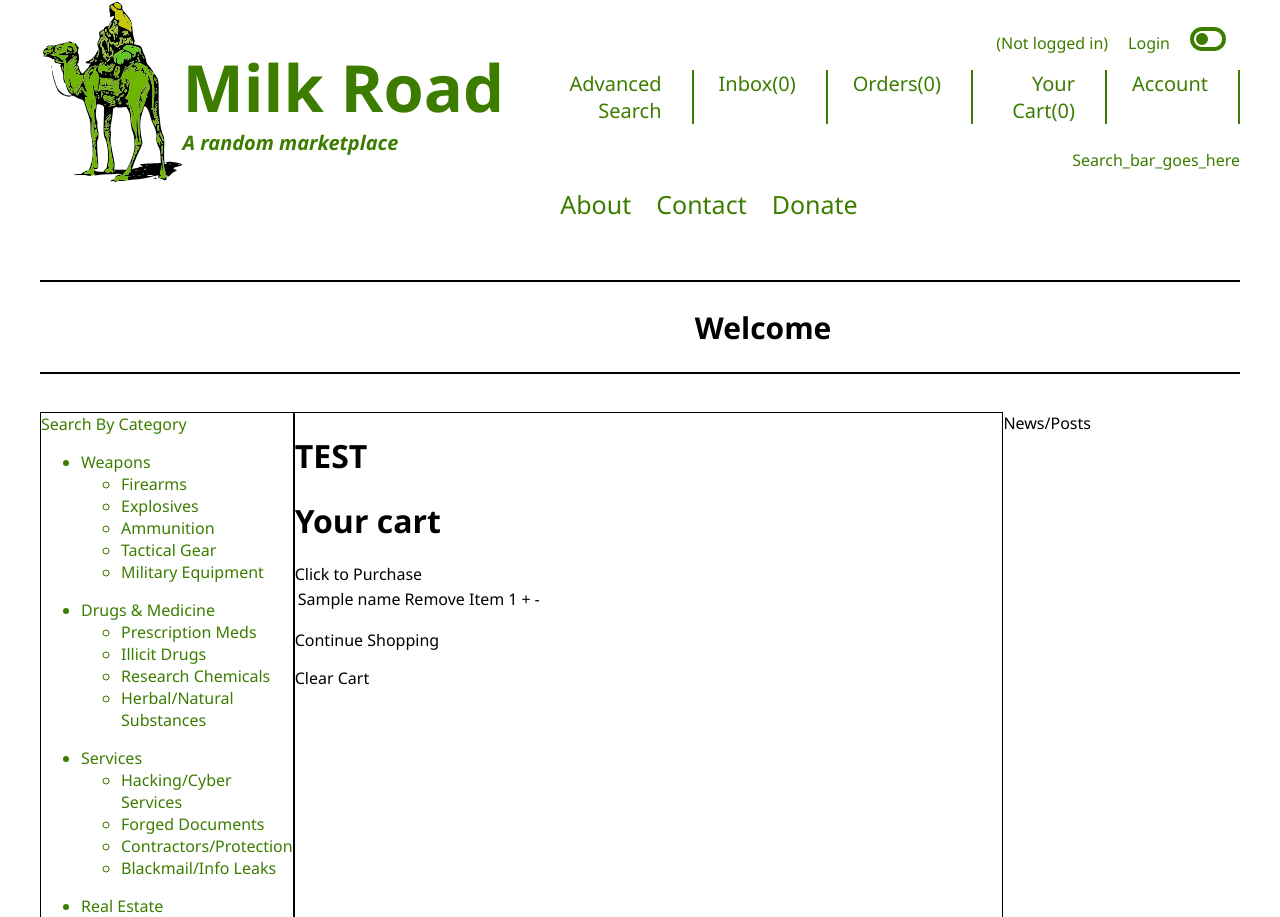
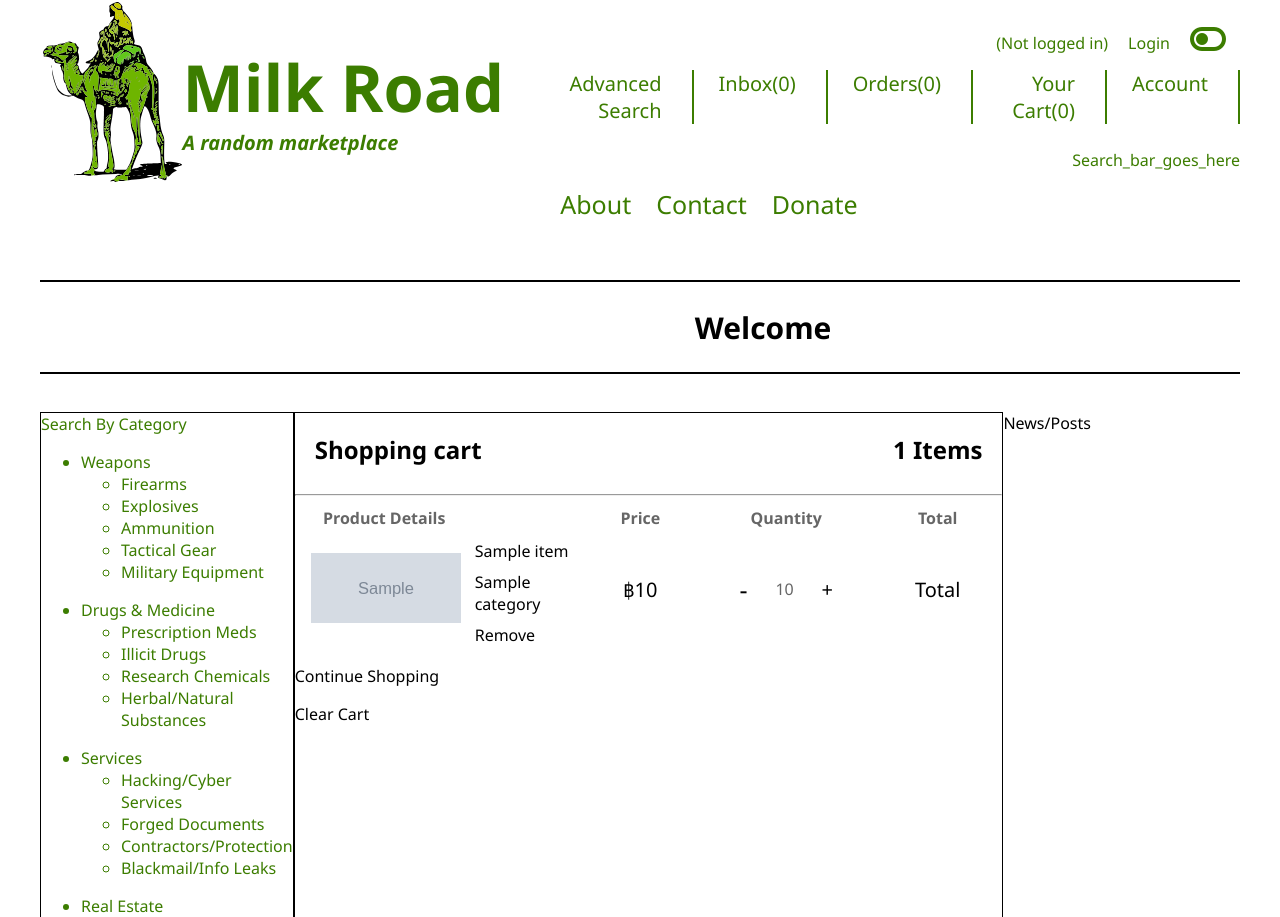
Before and after one commit to ibaiba2112/Milk-Road, a Python web app: template templates/cart.html in a window 1280 px wide. Shown: the part 41-958 px from the top of the page. Run offline with Jinja, Linux system fonts and the light colour scheme; the template is opened without the code that fills it: most values are stand-ins (such as "Sample title", 1, 10 or a date in 2020); grey boxes marked "Sample" are stand-in pictures; some libraries are stand-ins or nearby versions.

Commit message:
Added new cart mechanics and fixed some wallet balance problems

```diff
--- a/static/styles/styles.css
+++ b/static/styles/styles.css
@@ -242,9 +242,6 @@ a{
     width: 15em;
 }
 
-
-
-
 /* SINGLE PRODUCT */
 #single_item_grid {
     display: grid;
@@ -268,3 +265,70 @@ a{
     border-radius: 10px;
     width: 45em;
 }
+
+
+/* CART STYLING */
+
+/* #cart_container{
+
+} */
+
+#cart_container > div{
+    display: flex;
+    justify-content: space-between;
+    padding-left: 20px;
+    padding-right: 20px;
+}
+
+table img{
+    width: 150px;
+    height: 70px;
+    padding: 10px;
+}
+
+/* div > td{
+    background-color: #3C7D00;
+} */
+
+tr #name, tr #category,tr #remove{
+    display: flex;
+    padding-top: 8px;
+
+
+}
+th{
+    color: #666666;
+}
+
+#price, #increment, #decrement, #quantity, #total{
+    padding-left: 40px;
+    padding-right: 40px;
+    font-size: 20px;
+}
+
+#decrement{
+    padding-left: 10px;
+}
+
+#increment{
+    padding-right: 10px;
+    font-size: 25px;
+}
+
+#quanity {
+    /* border: 1px solid black;       */
+    color: #666666;
+    border-radius: 4px;
+    text-align: center;
+    cursor: default; /*  shows regular cursor, not clicky one */
+    padding: 10px;
+    min-width: 30px;        /* keeps it from squishing too narrow */
+    margin-top: 40px;
+}
+
+
+#quanity:hover {
+    background-color: #e0e0e0;
+    color: #333333;
+    transition: 0.2s;
+}
--- a/templates/base.html
+++ b/templates/base.html
@@ -65,12 +65,21 @@
                 <a>
                     <div>Orders(0)</div>
                 </a>
+
+                {% if g.user %}
+                <a href="{{ url_for('cart') }}">
+                    <div>Your Cart({{ total_cart_count}})</div>
+                {% else %}
                 <a href="{{ url_for('cart') }}">
                     <div>Your Cart(0)</div>
+                </a>
+                {% endif %}
+
                 </a>
                 <a href="{{ url_for( 'account_details') }}">
                     <div>Account</div>
                 </a>
+
             </div>
             <div id="search">
                 <p>Search_bar_goes_here</p>
--- a/templates/cart.html
+++ b/templates/cart.html
@@ -1,20 +1,44 @@
 {% extends 'base.html' %}
 
 {% block main_content %}
+<div id="cart_container">
+    <div>
+        <h2>Shopping cart</h2>
+        <h2>{{ total_cart_count }} Items</h2>
+    </div>
+    <hr>
+    {% if cart %}
+    {#
+    <!-- <a href="{{ url_for('order') }}">Click to Purchase</a> --> #}
+    <!-- <a>Click to Purchase</a> -->
+    <table>
+        <tr>
+            <th>Product Details</th>
+            <th></th>
+            <th colspan="1">Price</th>
+            <th colspan="3">Quantity</th>
+            <th>Total</th>
+        </tr>
+        {% for serialNum, item in products.items() %}
+        <tr>
+            <!-- Images -->
+            <td><img src="{{ item.image }}" alt="{{ item.name }}"></td>
 
-<h1>TEST</h1>
+            <!-- Name/Type/Remove -->
+            <td id="name">{{ item.name }}</td>
+            <td id="category">{{ item.category }}</td>
+            <td id="remove"><a href="{{ url_for('remove_from_cart', serialNum=serialNum) }}">Remove</a></td>
 
-<h1>Your cart</h1>
-{% if cart %}
-    <a href="{{ url_for('order') }}">Click to Purchase</a>
-    <table>
-        {% for serialNum in cart %}
-        <tr>
-            <td>{{ names[serialNum] }}</td>
-             <td><a href="{{ url_for('remove_from_cart', serialNum=serialNum) }}">Remove Item</a></td>
-            <td>{{ cart[serialNum] }}</td>
-            <td><a href="{{ url_for('increment_cart', serialNum=serialNum) }}">+</a></td>
-            <td><a href="{{ url_for('decrement_cart', serialNum=serialNum) }}">-</a></td>
+            <!-- Price -->
+            <td id="price">฿{{ item.price }}</td>
+
+            <!-- (-/+) quantity -->
+            <td id="increment"><a href="{{ url_for('decrement_cart', serialNum=serialNum) }}">-</a></td>
+            <td id="quanity">{{ item.quantity }}</td>
+            <td id="decrement"><a href="{{ url_for('increment_cart', serialNum=serialNum) }}">+</a></td>
+
+            <!-- Total -->
+            <td id="total"><a>Total</a></td>
         </tr>
         {% endfor %}
     </table>
@@ -22,11 +46,12 @@
     <p>Your cart is empty!</p>
     {% endif %}
     <p>
-    <a href="{{ url_for('products') }}">Continue Shopping</a>
+        <a href="{{ url_for('index') }}">Continue Shopping</a>
     </p>
     <p>
         <a href="{{ url_for('clear_cart') }}">Clear Cart</a>
     </p>
+</div>
 
 
 {% endblock %}
--- a/templates/item_details.html
+++ b/templates/item_details.html
@@ -29,8 +29,8 @@
 
 
 
-<p>
-    <p>Placeholder cart option</p>
+<p id="item_name">
+    <a href="{{ url_for('add_to_cart', serialNum=product['serialNum']) }}">Add To Cart</a>
 </p>
 <p id="item_name">
     <a href="{{ url_for('index') }}">Go Back</a>
```
Also changed, not shown: app.py (+102 -4 lines), readme.md (added). Lines whose indentation alone changed are shown as unchanged.
